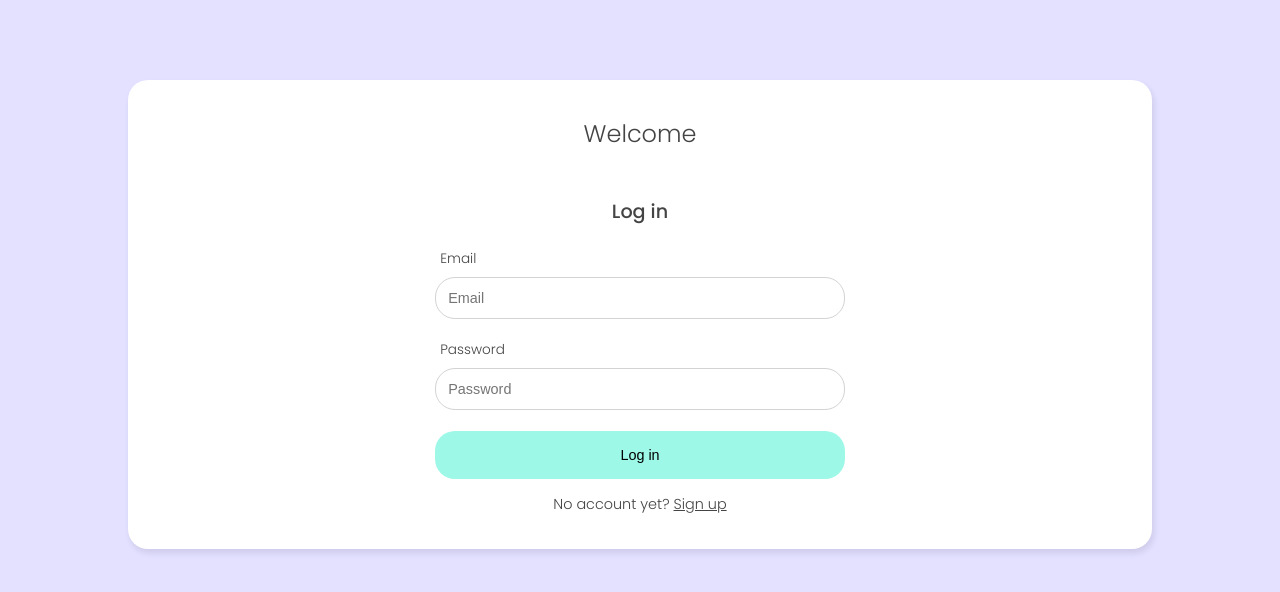
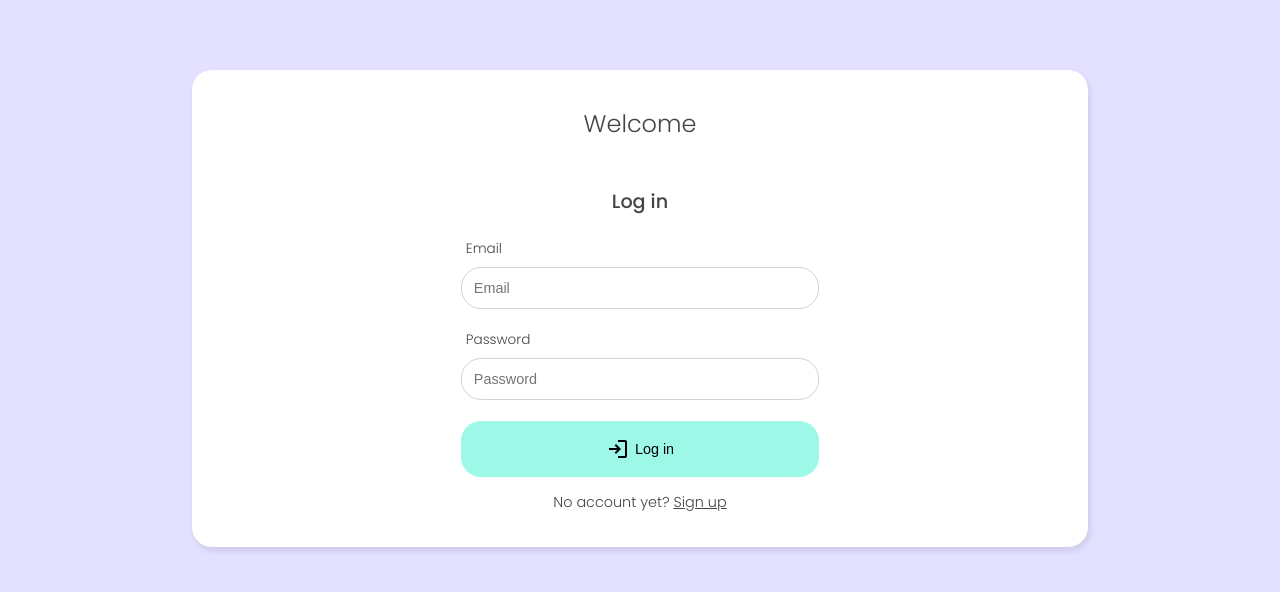
Before and after one commit to malin-nilsson/Vue-Firebase-Chat, a Vue app: page / in a window 1280 px wide. Shown: the top 592 px of the page. Built offline with nearby package versions, Linux system fonts and the light colour scheme; no server answers.

Commit message:
Material Icons

```diff
--- a/public/index.html
+++ b/public/index.html
@@ -4,6 +4,10 @@
     <meta charset="utf-8" />
     <meta http-equiv="X-UA-Compatible" content="IE=edge" />
     <meta name="viewport" content="width=device-width,initial-scale=1.0" />
+    <link
+      rel="stylesheet"
+      href="https://fonts.googleapis.com/css2?family=Material+Symbols+Outlined:opsz,wght,FILL,GRAD@20..48,100..700,0..1,-50..200"
+    />
     <title>Vue Live Chat</title>
   </head>
   <body>
--- a/src/App.vue
+++ b/src/App.vue
@@ -18,14 +18,19 @@ body {
 }
 
 .app-container {
-  width: 100%;
-  margin: 80px auto;
+  width: 90%;
+  margin: 40px auto;
   border-radius: 20px;
   box-shadow: 2px 4px 6px rgba(28, 6, 49, 0.1);
   background: white;
 
   @include tablet-and-up {
     width: 80%;
+    margin: 70px auto;
+  }
+
+  @include desktop-and-up {
+    width: 70%;
   }
 }
 
--- a/src/components/LoginForm.vue
+++ b/src/components/LoginForm.vue
@@ -23,7 +23,9 @@
     <div class="error">
       {{ error }}
     </div>
-    <button>Log in</button>
+    <button>
+      <span class="material-symbols-outlined"> login </span>Log in
+    </button>
   </form>
 </template>
 
@@ -50,5 +52,15 @@ export default {
 };
 </script>
 
-  <style>
+  <style lang="scss" scoped>
+button {
+  display: flex;
+  align-items: center;
+  justify-content: center;
+
+  span {
+    text-decoration: none;
+    margin-right: 5px;
+  }
+}
 </style>
--- a/src/components/Navbar.vue
+++ b/src/components/Navbar.vue
@@ -1,10 +1,18 @@
 <template>
   <nav v-if="user">
     <div>
-      <p>Hey there, {{ user.displayName }}</p>
-      <p class="email">Currently logged in as {{ user.email }}</p>
+      <p class="display-name">
+        <span class="material-symbols-outlined"> waving_hand </span>Hey there,
+        {{ user.displayName }}
+      </p>
+      <p class="email">
+        Currently logged in as
+        <span class="material-symbols-outlined"> person </span> {{ user.email }}
+      </p>
     </div>
-    <button @click="handleClick">Logout</button>
+    <button @click="handleClick">
+      <span class="material-symbols-outlined"> logout </span>Logout
+    </button>
   </nav>
 </template>
 
@@ -29,25 +37,43 @@ export default {
 };
 </script>
 
-<style>
+<style lang="scss">
 nav {
   padding: 20px;
   border-bottom: 1px solid #eee;
   display: flex;
   justify-content: space-between;
   align-items: center;
-}
-nav p {
+
+  p {
     margin: 2px auto;
     font-size: 16px;
     color: #444;
   }
-nav p.email {
+
+  p.email {
+    display: flex;
+    align-items: center;
     font-size: 14px;
     color: #999;
   }
+  .email span {
+    margin-left: 5px;
+  }
 
-nav button {
+  .display-name {
+    display: flex;
+    align-items: center;
+
+    span {
+      margin-right: 5px;
+    }
+  }
+
+  button {
+    display: flex;
+    align-items: center;
     width: 7rem;
   }
+}
 </style>
```
Lines whose indentation alone changed are shown as unchanged.
